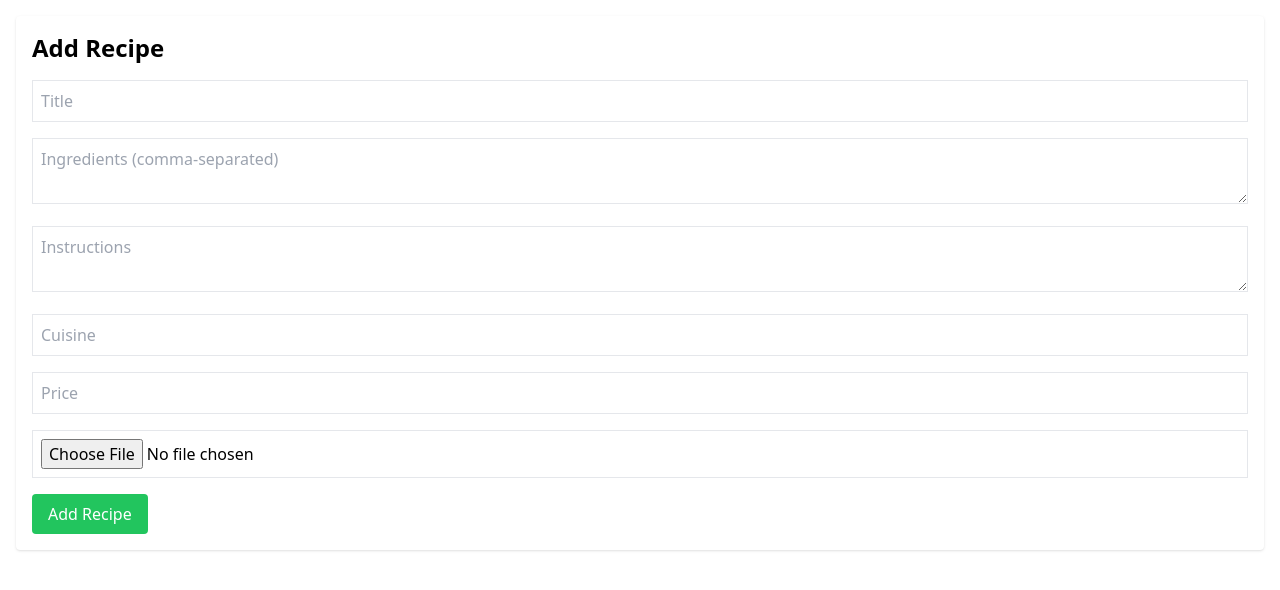
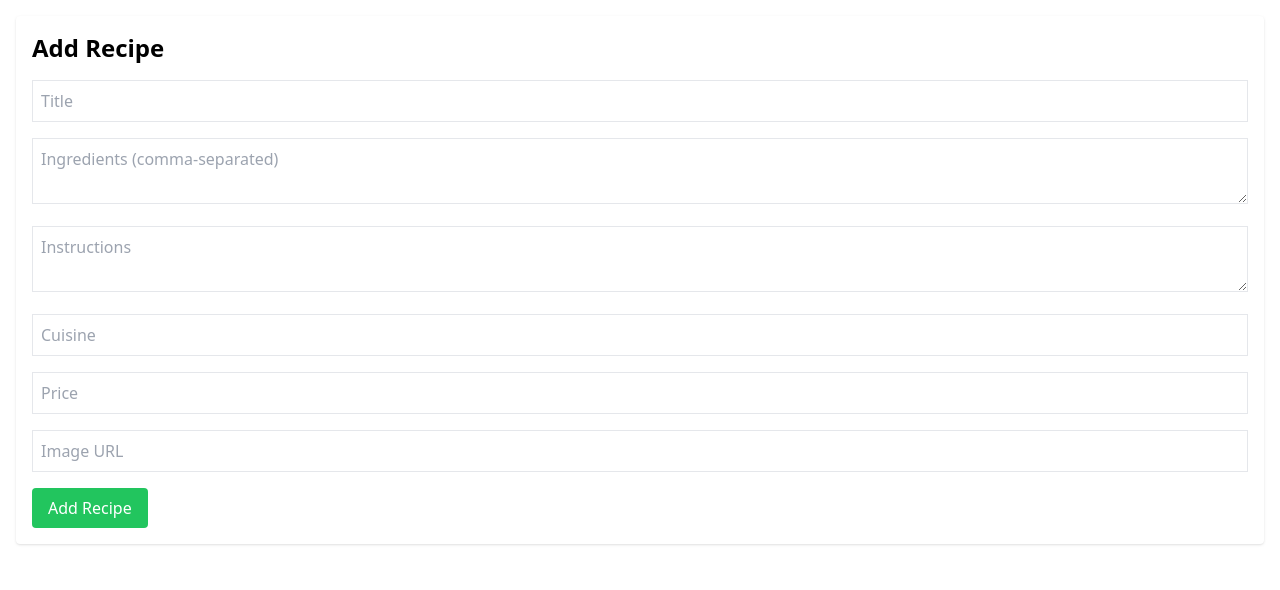
Before and after one commit to jenishbabariya22/react-havy-project, a React (Create React App) app: page /add in a window 1280 px wide. Shown: the top 590 px of the page. Built offline with nearby package versions, Linux system fonts and the light colour scheme.

Commit message:
Update AddRecipe.js

```diff
--- a/src/pages/AddRecipe.js
+++ b/src/pages/AddRecipe.js
@@ -66,7 +66,7 @@ const AddRecipe = ({ addRecipe }) => {
         required
       />
       <input
-        type="file"
+        type="text"
         className="border p-2 w-full mb-4"
         placeholder="Image URL"
         value={imageUrl}
```
